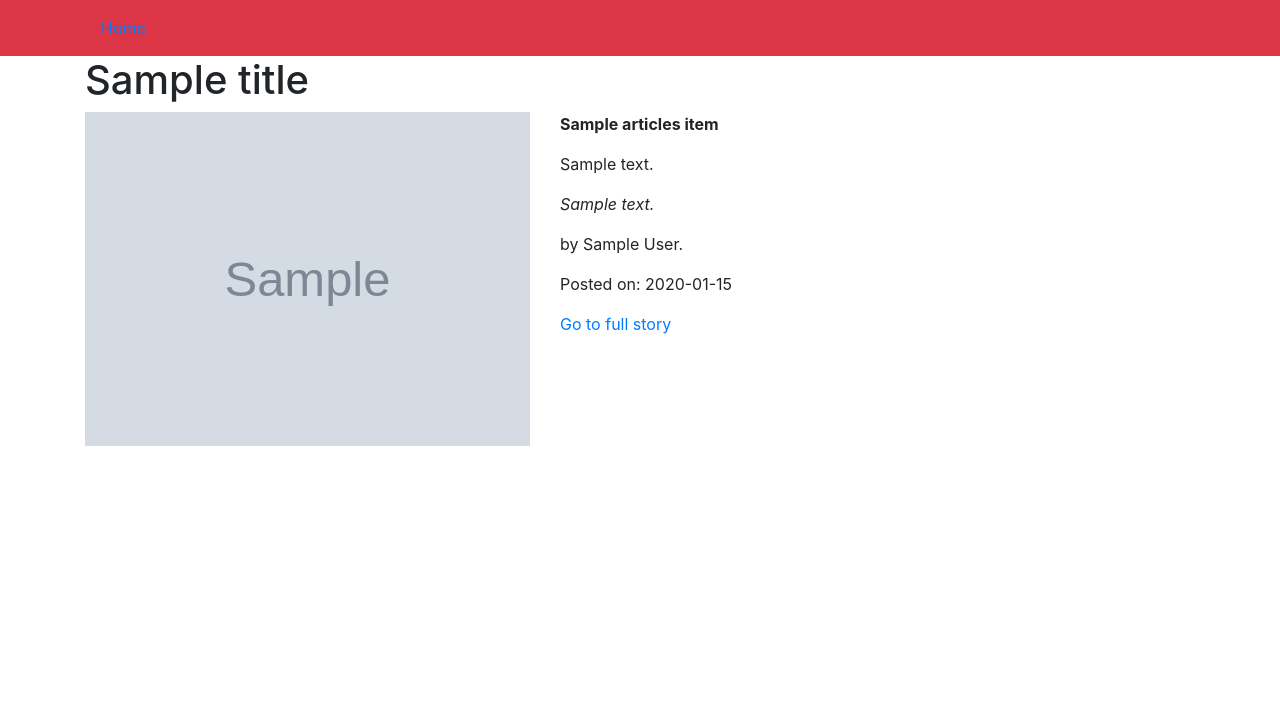
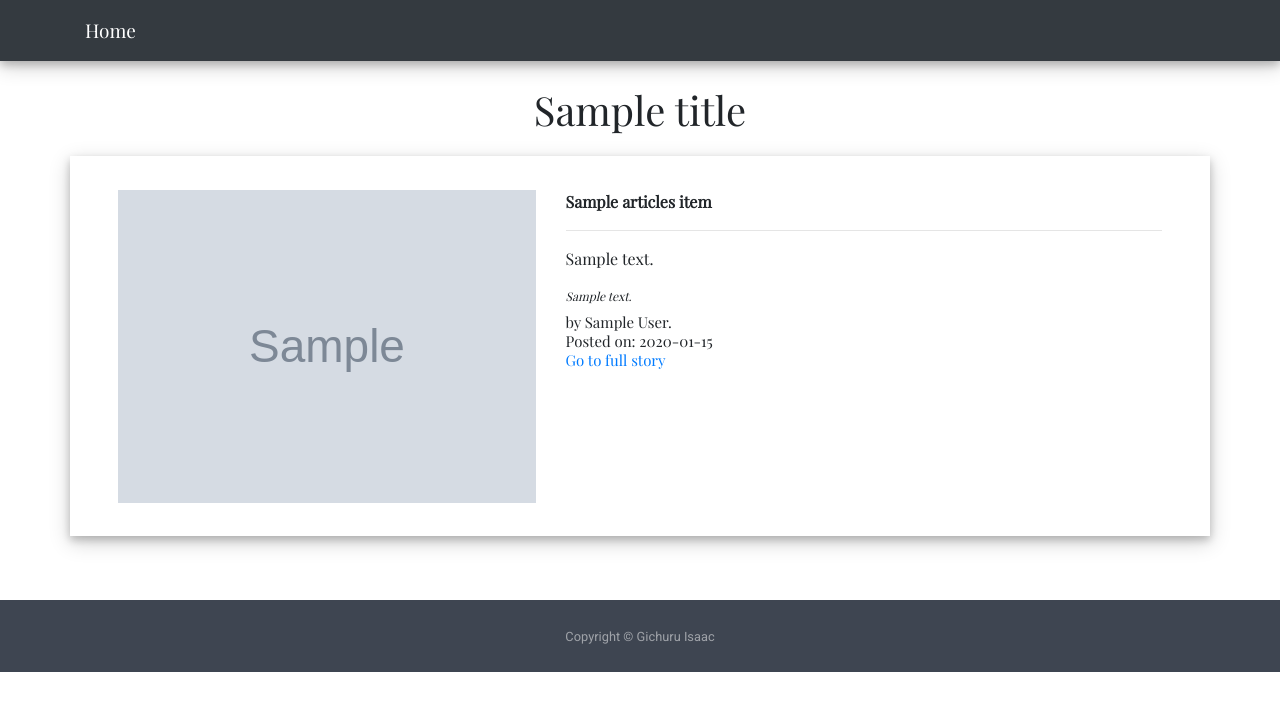
Before and after one commit to Teddie98/news-highlight, a Flask app: template app/templates/newsarticle.html in a window 1280 px wide. Shown: the top 711 px of the page. Run offline with Flask 2, Linux system fonts and the light colour scheme; the template is opened without the code that fills it: most values are stand-ins (such as "Sample title", 1, 10 or a date in 2020); grey boxes marked "Sample" are stand-in pictures; parts of the project's set-up code (start-up, migrations or seed data) failed here and were passed over; some libraries are stand-ins or nearby versions.

Commit message:
add final styling to the templates

```diff
--- /dev/null
+++ b/app/static/index.css
@@ -0,0 +1,92 @@
+body {
+    font-family: 'Playfair Display', serif;
+}
+
+.landing-content h3 {
+    margin-bottom: 2%;
+
+}
+
+#content-details {
+    font-size: 12px;
+}
+
+.article-content h1 {
+    margin-bottom: 2%;
+    text-align: center;
+}
+
+#article-row {
+    background-color: #ffffff;
+    padding: 3%;
+    box-shadow: 0 4px 8px 0 rgba(0, 0, 0, 0.2), 0 6px 20px 0 rgba(0, 0, 0, 0.19);
+    margin-bottom: 2%;
+
+    position: relative;
+    -webkit-transition: all 0.3s ease-in;
+    transition: all 0.3s ease-in;
+}
+#article-row:hover {
+    cursor: pointer;
+    -webkit-transform: scale(1.01);
+    -ms-transform: scale(1.01);
+    transform: scale(1.01);
+
+}
+.navbar {
+    box-shadow: 0 4px 8px 0 rgba(0, 0, 0, 0.2), 0 6px 20px 0 rgba(0, 0, 0, 0.19);
+}
+
+.landing-content,
+.article-content {
+    margin-top: 2%;
+}
+
+.navbar-text {
+    font-size: 19px;
+    color: #ffffff;
+    display: block;
+    position: relative;
+    -webkit-transition: all 0.3s ease-in;
+    transition: all 0.3s ease-in;
+}
+
+.navbar-text:hover {
+    color: #ffffff;
+    text-decoration: none;
+    cursor: pointer;
+    -webkit-transform: scale(1.2);
+    -ms-transform: scale(1.2);
+    transform: scale(1.2);
+}
+.srces {
+    display: block;
+    position: relative;
+    -webkit-transition: all 0.3s ease-in;
+    transition: all 0.3s ease-in;
+}
+.srces:hover {
+    cursor: pointer;
+    -webkit-transform: scale(1.01);
+    -ms-transform: scale(1.01);
+    transform: scale(1.01);
+}
+
+.navbar p {
+    text-align: center;
+
+}
+
+.footer {
+    margin-top: 5%;
+    background-color: #3E4551;
+    font-family: 'Heebo', sans-serif;
+}
+
+.details {
+    line-height: 3px;
+    font-size: 15px;
+}
+.Popular {
+    text-align: center;
+}
--- a/app/templates/base.html
+++ b/app/templates/base.html
@@ -5,13 +5,14 @@
     <meta charset="UTF-8">
     <link rel="stylesheet" href="https://stackpath.bootstrapcdn.com/bootstrap/4.3.1/css/bootstrap.min.css"
         integrity="sha384-ggOyR0iXCbMQv3Xipma34MD+dH/1fQ784/j6cY/iJTQUOhcWr7x9JvoRxT2MZw1T" crossorigin="anonymous">
-
+    <link rel="stylesheet" href="{{url_for('static',filename='index.css')}}">
+    <link href="https://fonts.googleapis.com/css?family=Heebo|Playfair+Display&display=swap" rel="stylesheet">
 </head>
 
 <body>
-    <nav class="navbar sticky-top bg-danger">
-        <div class="container">
-                <a class="nav-link" href="/">Home <span class="sr-only">(current)</span></a>
+    <nav class="navbar sticky-top bg-dark">
+        <div class="container navbr">
+            <a class="navbar-text" href="/">Home </a>
         </div>
 
     </nav>
@@ -35,6 +36,16 @@
         integrity="sha384-JjSmVgyd0p3pXB1rRibZUAYoIIy6OrQ6VrjIEaFf/nJGzIxFDsf4x0xIM+B07jRM" crossorigin="anonymous">
     </script>
 
+    <div class="container-fluid footer">
+        <footer id="sticky-footer" class="py-4 text-white-50">
+            <div class="container text-center">
+                <small>Copyright &copy; Gichuru Isaac</small>
+            </div>
+
+        </footer>
+
+    </div>
+
 </body>
 
 </html>
--- a/app/templates/newsarticle.html
+++ b/app/templates/newsarticle.html
@@ -19,7 +19,7 @@
         <h1>{{ title }}</h1>
 
         {% for articles_item in articles %}
-            <div class="row article">
+        <div class="row" id="article-row">
 
 
             <div class="col-md-5">
@@ -28,11 +28,14 @@
 
             <div class="col-md-7">
                 <p><strong>{{ articles_item.title }}</strong></p>
+                <hr>
                 <p>{{ articles_item.description }}</p>
-                            {%if articles_item.content%}
-                            <p><em>{{articles_item.content | truncate(120)}}</em></p>
-                            {%endif%}
 
+                <div id="content-details">
+                    <p><em>{{articles_item.content}}</em></p>
+                </div>
+
+                <div class="details">
                         {%if articles_item.author%}
                         <p class="font-weight-normal">by {{articles_item.author}}</a>.
                         </p>
@@ -42,7 +45,10 @@
                         <p>Posted on: {{articles_item.publishedAt[:10]}}</p>
                         {%endif%}
 
-                            <p> <a href="{{ articles_item.url }}">Go to full story</a> </p>
+                        <p><a href="{{ articles_item.url }}">Go to full story</a></p>
+
+
+                </div>
 
             </div>
 
```
Also changed, not shown: app/templates/index.html (+20 -7 lines), app/static/image.png (added), app/static/image1.png (added), app/static/image2.png (added). Lines whose indentation alone changed are shown as unchanged.
